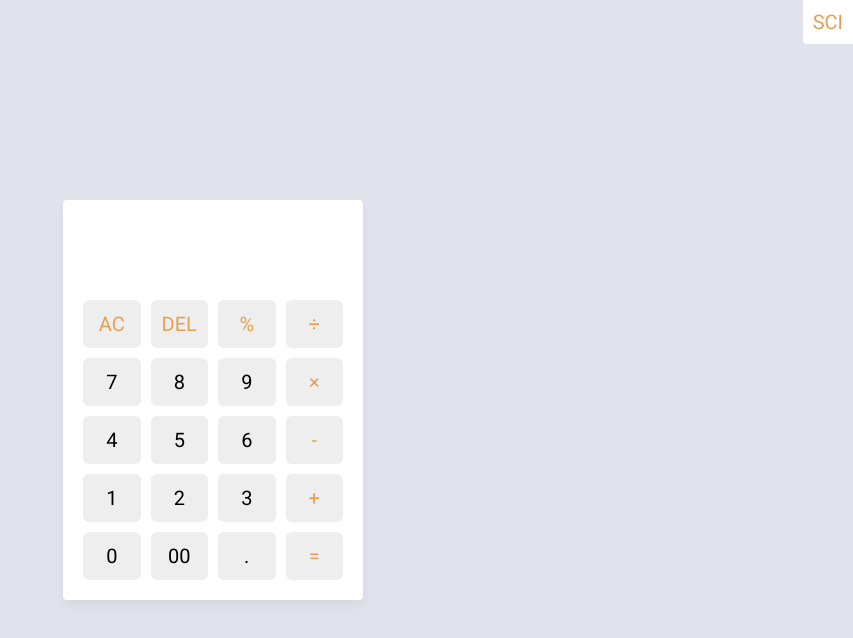
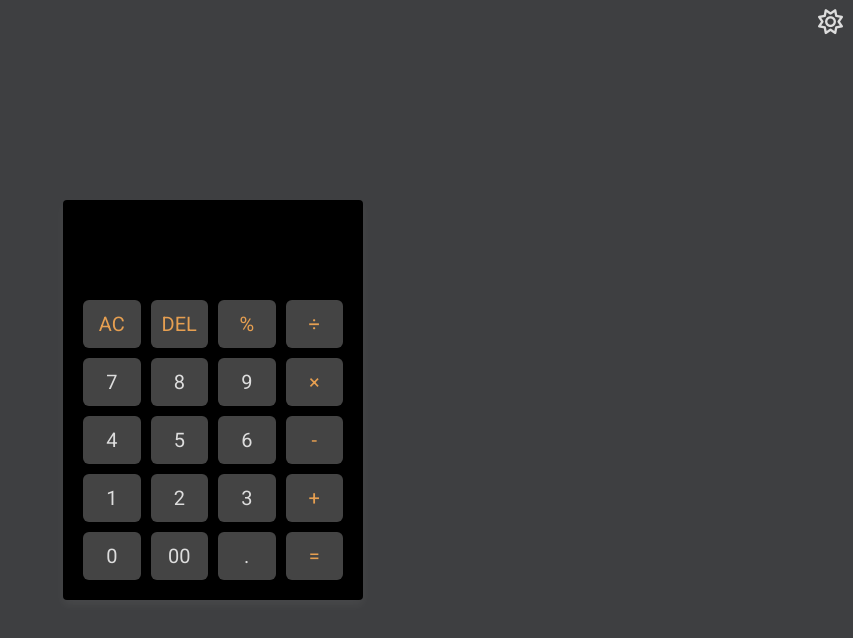
Before and after one commit to king525dev/Calculator, a plain HTML site: page web/index.html in a window 1280 px wide. Both pictures are taken after a click on the button "AC". Shown: the whole page, without its empty margins (427-1280 px from the left). Drawn offline with Linux system fonts and the light colour scheme.

Commit message:
Added Theme Changer

```diff
--- a/web/index.html
+++ b/web/index.html
@@ -3,14 +3,17 @@
      <head>
           <meta charset="UTF-8">
           <meta name="viewport" content="width=device-width, initial-scale=1.0">
+          <script src="https://kit.fontawesome.com/725fb09d99.js" crossorigin="anonymous"></script>
+          <link rel="icon" href="./icon.png">
           <link rel="preconnect" href="https://fonts.googleapis.com">
           <link rel="preconnect" href="https://fonts.gstatic.com" crossorigin>
           <link href="https://fonts.googleapis.com/css2?family=Roboto:wght@300;400&display=swap" rel="stylesheet">
           <link rel="stylesheet" href="styles.css">
+          <link rel="stylesheet" class="theme-changer" href="theme.css">
           <title>Calculator</title>
      </head>
      <body>
-          <button class="switch">SCI</button>
+          <i class="fa-regular fa-sun"></i>
           <div class="container">
                <input type="text" class="display">
                <div class="buttons">
--- a/web/scripts.js
+++ b/web/scripts.js
@@ -1,8 +1,11 @@
 const display = document.querySelector(".display");
 const buttons = document.querySelectorAll(".calc-btn");
-const specialChars = ["%", "×", "/", "-", "+", "=", "÷"]
-const numbers = ["1", "2", "3", "4", "5", "6", "7", "8", "9", "0", "=", "+", "*", "-", ".", "/", "%"]
+const themeSwitcher = document.querySelector("i");
+const specialChars = ["%", "×", "/", "-", "+", "=", "÷"];
+const numbers = ["1", "2", "3", "4", "5", "6", "7", "8", "9", "0", "=", "+", "*", "-", ".", "/", "%"];
+const themeChanger = document.querySelector(".theme-changer");
 let output = "";
+let theme = "dark";
 
 function calculate(btnValue){
      if(btnValue === "=" && output !== ""){
@@ -10,15 +13,15 @@ function calculate(btnValue){
           display.style.color = "#e69f51";
      }else if(btnValue === "AC"){
           output = "";
-          display.style.color = "#333";
+          display.style.color = (theme == "dark") ? "#ddd" : "#333";
      }else if(btnValue === "DEL"){
           output = output.toString().slice(0,-1);
-          display.style.color = "#333";
+          display.style.color = (theme == "dark") ? "#ddd" : "#333";
      }else{
           if(output === "" && specialChars.includes(btnValue)){return}
           if(btnValue == "*"){btnValue = "×"}
           if(btnValue == "/"){btnValue = "÷"}
-          display.style.color = "#333";
+          display.style.color = (theme == "dark") ? "#ddd" : "#333";
           output += btnValue;
      }
 
@@ -32,7 +35,6 @@ buttons.forEach(button => {
 });
 
 document.addEventListener('keydown', e => {
-     console.log(e.key)
      e.preventDefault();
      if(numbers.includes(e.key)){
           numbers.forEach(num => {
@@ -49,3 +51,13 @@ document.addEventListener('keydown', e => {
           calculate("AC");
      }
 });
+
+themeSwitcher.addEventListener("click", () => {
+     if(theme == "dark"){
+          theme = "light";
+          themeChanger.setAttribute("href", "");
+     }else{
+          theme = "dark";
+          themeChanger.setAttribute("href", "theme.css");
+     }
+});
--- a/web/styles.css
+++ b/web/styles.css
@@ -12,6 +12,7 @@ body{
      justify-content: center;
      background: #e0e3eb;
      color: #333;
+     transition: all 0.3s ease;
 }
 
 .container{
@@ -21,7 +22,6 @@ body{
      padding: 10px 20px 20px;
      background: #fff;
      box-shadow: 0 5px 10px rgba(0, 0, 0, 0.05);
-     transition: all 0.3s ease;
      border-radius: 4px;
 }
 
@@ -36,6 +36,7 @@ body{
      font-weight: 300;
      pointer-events: none;
      overflow: visible;
+     letter-spacing: 2px;
 }
 
 .buttons{
@@ -62,15 +63,13 @@ body{
      color: #e69f51;
 }
 
-.switch {
+i {
      position: absolute;
      top: 0;
      right: 0;
-     border-radius: 0 0 0 4px;
      padding: 10px;
-     font-size: 20px;
-     background-color: #fff;
-     color: #e69f51;
+     font-size: 25px;
+     color: #333;
      border: none;
      outline: none;
 }
--- /dev/null
+++ b/web/theme.css
@@ -0,0 +1,21 @@
+body, i{
+     background: #3e3f41;
+     color: #ddd;
+}
+
+.container{
+     background: #000;
+     box-shadow: 0 5px 10px rgba(255, 255, 255, 0.05);
+}
+
+input{
+     background-color: #000;
+}
+
+.buttons button:not(.operator){
+     color: #ddd;
+}
+
+.buttons button{
+     background-color: #444;
+}
```
Also changed, not shown: web/icon.png (added).
